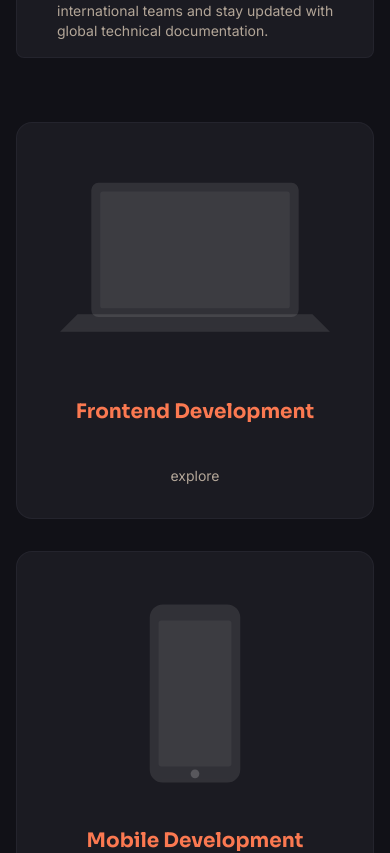
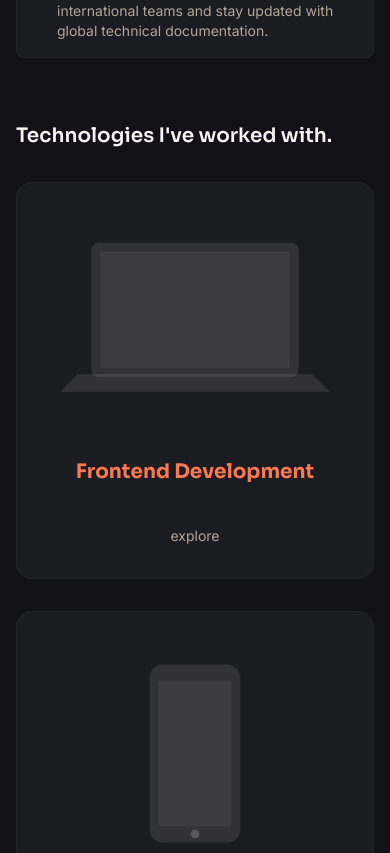
Before and after one commit to csanchezs9/Portafolio, a Next.js app: page / in a window 390 px wide. Shown: the part 1860-2713 px from the top of the page. Built offline with nearby package versions, Linux system fonts and the light colour scheme.

Commit message:
Add tech section title and adjust scroll indicator spacing on mobile

```diff
--- a/components/sections/About.tsx
+++ b/components/sections/About.tsx
@@ -257,8 +257,20 @@ export default function About() {
           </div>
         </motion.div>
 
+        {/* Technologies section */}
+        <motion.div
+          initial={{ opacity: 0, y: 20 }}
+          whileInView={{ opacity: 1, y: 0 }}
+          transition={{ duration: 0.5 }}
+          viewport={{ once: true }}
+          className="mt-16"
+        >
+          <h3 className="text-xl font-heading font-semibold mb-8 text-foreground">
+            {t.about.techTitle}
+          </h3>
+
           {/* Device-based tech stack */}
-        <div className="grid grid-cols-1 md:grid-cols-3 gap-8 mt-16">
+          <div className="grid grid-cols-1 md:grid-cols-3 gap-8">
             {Object.entries(techByDevice).map(([device, data], index) => (
               <DeviceCard
                 key={device}
@@ -268,6 +280,7 @@ export default function About() {
               />
             ))}
           </div>
+        </motion.div>
       </div>
     </div>
   );
--- a/components/sections/Hero.tsx
+++ b/components/sections/Hero.tsx
@@ -168,7 +168,7 @@ export default function Hero() {
       {/* Scroll Indicator */}
       <div
         ref={scrollRef}
-        className="absolute bottom-10 left-1/2 -translate-x-1/2 flex flex-col items-center gap-2 opacity-0"
+        className="absolute bottom-2 lg:bottom-10 left-1/2 -translate-x-1/2 flex flex-col items-center gap-2 opacity-0"
       >
         <a
           href="#about"
--- a/context/LanguageContext.tsx
+++ b/context/LanguageContext.tsx
@@ -26,6 +26,7 @@ interface Translations {
         edu1Desc: string;
         edu2Title: string;
         edu2Desc: string;
+        techTitle: string;
         viewTech: string;
         soon: string;
         techTitles: {
@@ -95,6 +96,7 @@ const translations: Record<Language, Translations> = {
             edu2Title: "IELTS B2 Certification",
             edu2Desc:
                 "Certification that allows me to collaborate in international teams and stay updated with global technical documentation.",
+            techTitle: "Technologies I've worked with.",
             viewTech: "explore",
             soon: "SOON",
             techTitles: {
@@ -180,6 +182,7 @@ const translations: Record<Language, Translations> = {
             edu2Title: "Certificación IELTS B2",
             edu2Desc:
                 "Certificación que me permite colaborar en equipos internacionales y mantenerme actualizado con la documentación técnica global.",
+            techTitle: "Tecnologías con las que he trabajado.",
             viewTech: "explora",
             soon: "PRONTO",
             techTitles: {
```
Lines whose indentation alone changed are shown as unchanged.
